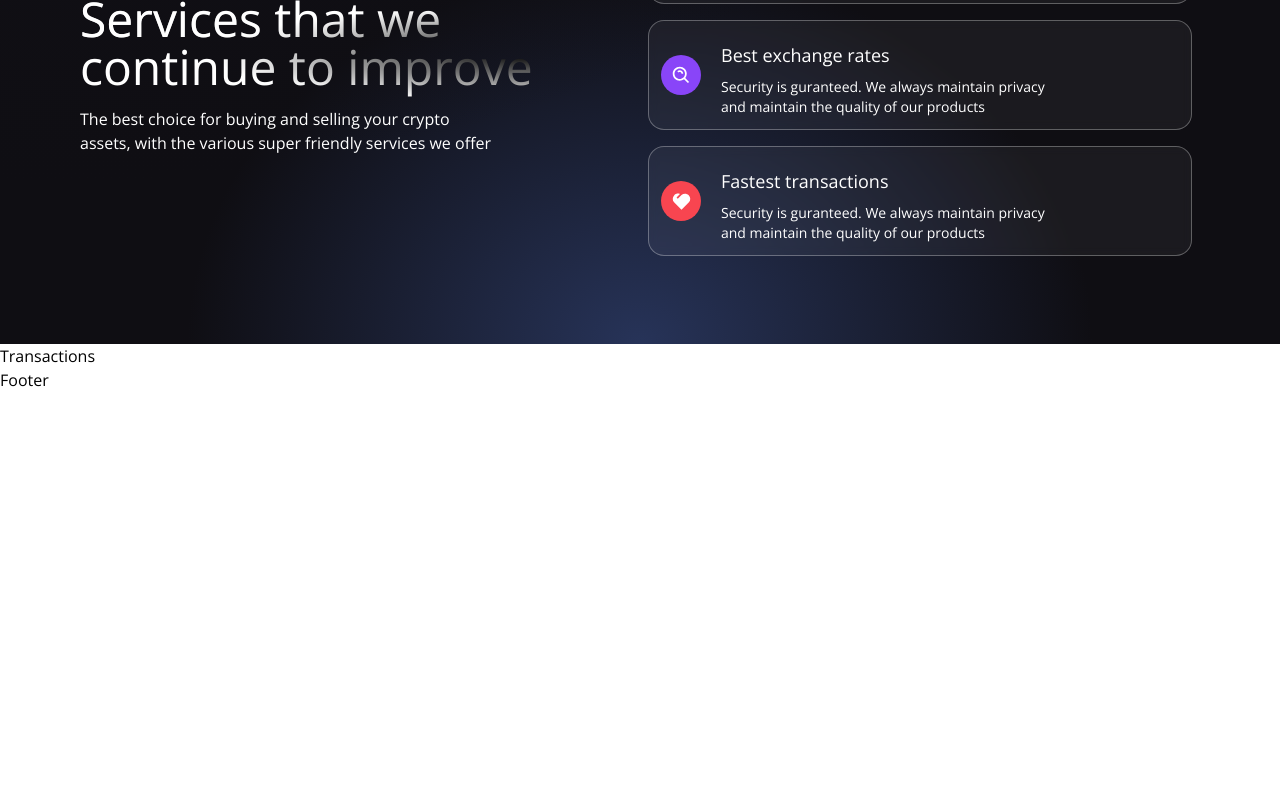
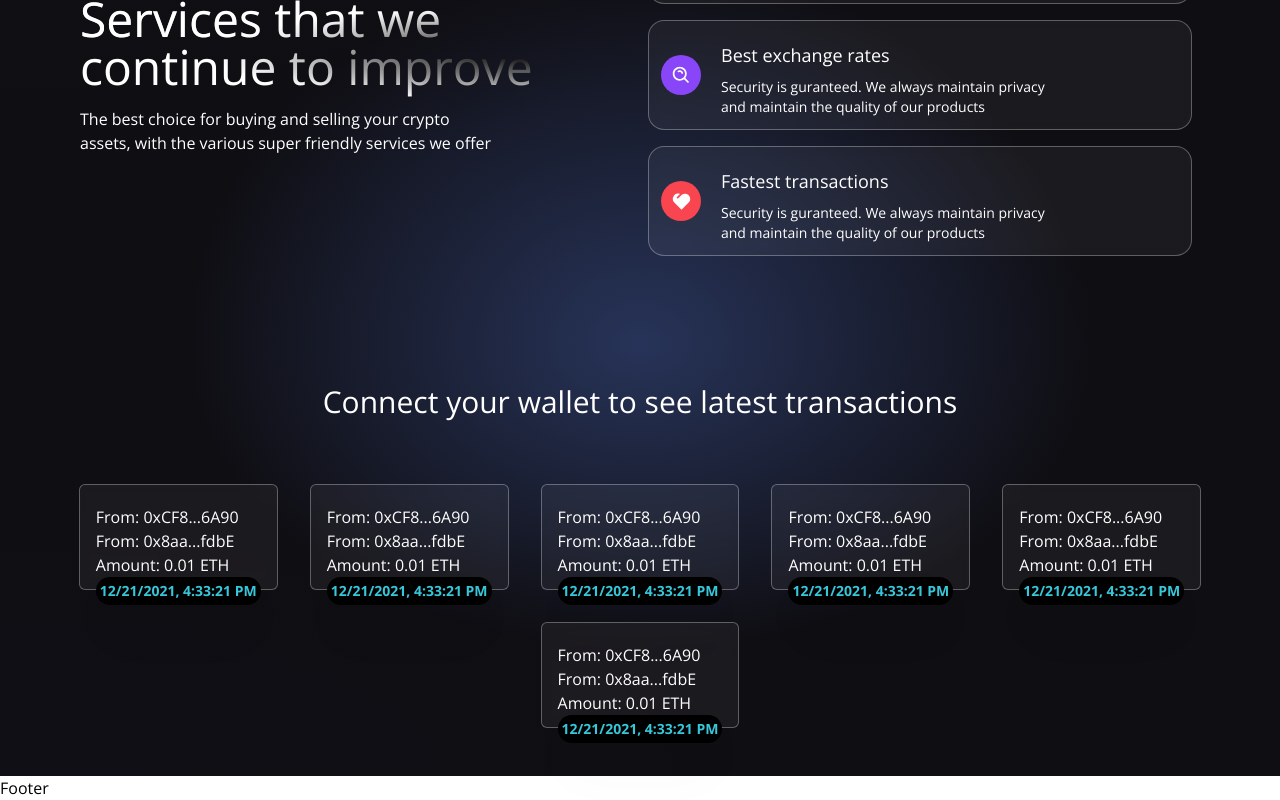
Before and after one commit to danielhochwart7/dApp, a React (Vite) app in the folder client/: page / in a window 1280 px wide. Shown: the part 943-1743 px from the top of the page. Before the commit the page ends 1335 px from the top, so only its background shows below. Built offline with nearby package versions, Linux system fonts and the light colour scheme.

Commit message:
Added transactions section

```diff
--- a/client/src/components/Transactions.jsx
+++ b/client/src/components/Transactions.jsx
@@ -1,6 +1,61 @@
+import React, {useContext} from "react";
+
+import { TransactionContext } from "../context/TransactionContext";
+
+import dummyData from "../utils/dummyData";
+import { shortenAddress } from "../utils/shortenAddress";
+
+const TransactionCard = ({ addressTo, addressFrom, timestamp, message, keyword, amount, url }) => {
+    return (
+        <div className="white-glassmorphism m-4 flex-col p-3 rounded-md hover:shadow-2xl
+        ">
+            <div className="flex flex-col items-center w-full mt-1 justify-between">
+                <div className="w-full p-1">
+                    <a href={`https://ropsten.etherscan.io/address/${addressFrom}`} target="_blank" rel="noopener noreferrer">
+                        <p className="text-white text-base">From: {shortenAddress(addressFrom)}</p>
+                    </a>
+                    <a href={`https://ropsten.etherscan.io/address/${addressTo}`} target="_blank" rel="noopener noreferrer">
+                        <p className="text-white text-base">From: {shortenAddress(addressTo)}</p>
+                    </a>
+                    <p className="text-white text-base">Amount: {amount} ETH</p>
+                    {message && (
+                        <>
+                            <br />
+                            <p className="text-white text-base">Message: {message}</p>
+                        </>
+                    )}
+                    <div className="bg-black p-1 w-max rounded-3xl shadow-2xl -mb-8 text-sm">
+                        <p className="text-[#37c7da] font-bold">{timestamp}</p>
+                    </div>
+
+                </div>
+            </div>
+        </div>
+    );
+}
+
 const Transactions = () => {
+    const { currentAccount } = useContext(TransactionContext);
     return (
-        <h1>Transactions</h1>
+        <div className="flex w-full justify-center items-center 2xl:px-20 gradient-bg-transactions">
+            <div className="flex flex-col md:p-8 py-12 px-4">
+                {currentAccount ? (
+                    <h3 className="text-white text-3xl text-center my-2">
+                        Latest transactions
+                    </h3>
+                ) : (
+                    <h3 className="text-white text-3xl text-center my-2">
+                        Connect your wallet to see latest transactions
+                    </h3>
+                )}
+
+                <div className="flex flex-wrap justify-center items-center mt-10">
+                    {dummyData.reverse().map((transaction, i) => (
+                        <TransactionCard key={i} {...transaction}/>
+                    ))}
+                </div>
+            </div>
+        </div>
     );
 }
 
--- a/client/src/components/Welcome.jsx
+++ b/client/src/components/Welcome.jsx
@@ -5,6 +5,7 @@
 
 import { TransactionContext } from "../context/TransactionContext";
 import { Loader } from "./";
+import { shortenAddress } from "../utils/shortenAddress";
 
 const commonStyles = "min-h-[70px] sm:px-0 px-2 sm:min-w-[120px] flex justify-center items-center border-[0.5px] border-gray-400 text-sm font-light text-white";
 const Input = ({placeholder, name, type, value, handleChange}) => (
@@ -75,7 +76,7 @@
                             </div>
                             <div>
                                 <p className="text-white font-light text-sm">
-                                    Address
+                                    {shortenAddress(currentAccount)}
                                 </p>
                                 <p className="text-white font-semibold text-lg mt1">
                                     Ethereum
--- /dev/null
+++ b/client/src/utils/dummyData.js
@@ -0,0 +1,56 @@
+export default [
+    {
+      id: 1,
+      url: "https://metro.co.uk/wp-content/uploads/2015/05/pokemon_crying.gif?quality=90&strip=all&zoom=1&resize=500%2C284",
+      message: "",
+      timestamp: "12/21/2021, 4:33:21 PM",
+      addressFrom: "0xCF8e569A97C423952DdFf902375C7C76549A6A90",
+      amount: "0.01",
+      addressTo: "0x8aa395Ab97837576aF9cd6946C79024ef1acfdbE",
+    },
+    {
+      id: 2,
+      url: "https://media4.popsugar-assets.com/files/2013/11/07/832/n/1922398/eb7a69a76543358d_28.gif",
+      message: "",
+      timestamp: "12/21/2021, 4:33:21 PM",
+      addressFrom: "0xCF8e569A97C423952DdFf902375C7C76549A6A90",
+      amount: "0.01",
+      addressTo: "0x8aa395Ab97837576aF9cd6946C79024ef1acfdbE",
+    },
+    {
+      id: 3,
+      url: "https://acegif.com/wp-content/uploads/gif-shaking-head-38.gif",
+      message: "",
+      timestamp: "12/21/2021, 4:33:21 PM",
+      addressFrom: "0xCF8e569A97C423952DdFf902375C7C76549A6A90",
+      amount: "0.01",
+      addressTo: "0x8aa395Ab97837576aF9cd6946C79024ef1acfdbE",
+    },
+    {
+      id: 4,
+      url: "https://i.pinimg.com/originals/68/a0/9e/68a09e774e98242871c2db0f99307420.gif",
+      message: "",
+      timestamp: "12/21/2021, 4:33:21 PM",
+      addressFrom: "0xCF8e569A97C423952DdFf902375C7C76549A6A90",
+      amount: "0.01",
+      addressTo: "0x8aa395Ab97837576aF9cd6946C79024ef1acfdbE",
+    },
+    {
+      id: 5,
+      url: "https://i.pinimg.com/originals/73/d3/a1/73d3a14d212314ab1f7268b71d639c15.gif",
+      message: "",
+      timestamp: "12/21/2021, 4:33:21 PM",
+      addressFrom: "0xCF8e569A97C423952DdFf902375C7C76549A6A90",
+      amount: "0.01",
+      addressTo: "0x8aa395Ab97837576aF9cd6946C79024ef1acfdbE",
+    },
+    {
+      id: 6,
+      url: "https://www.omnisend.com/blog/wp-content/uploads/2016/09/funny-gifs-9.gif",
+      message: "",
+      timestamp: "12/21/2021, 4:33:21 PM",
+      addressFrom: "0xCF8e569A97C423952DdFf902375C7C76549A6A90",
+      amount: "0.01",
+      addressTo: "0x8aa395Ab97837576aF9cd6946C79024ef1acfdbE",
+    },
+  ];
--- /dev/null
+++ b/client/src/utils/shortenAddress.js
@@ -0,0 +1 @@
+export const shortenAddress = (address) => `${address.slice(0,5)}...${address.slice(address.length - 4)}`;
```
